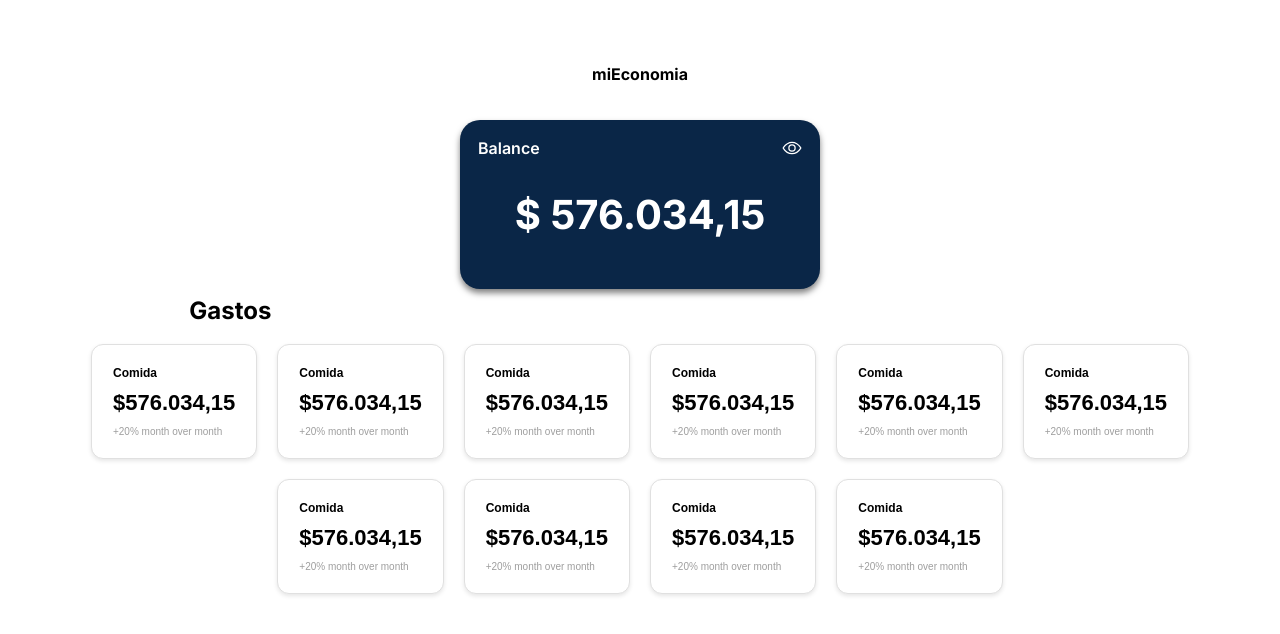
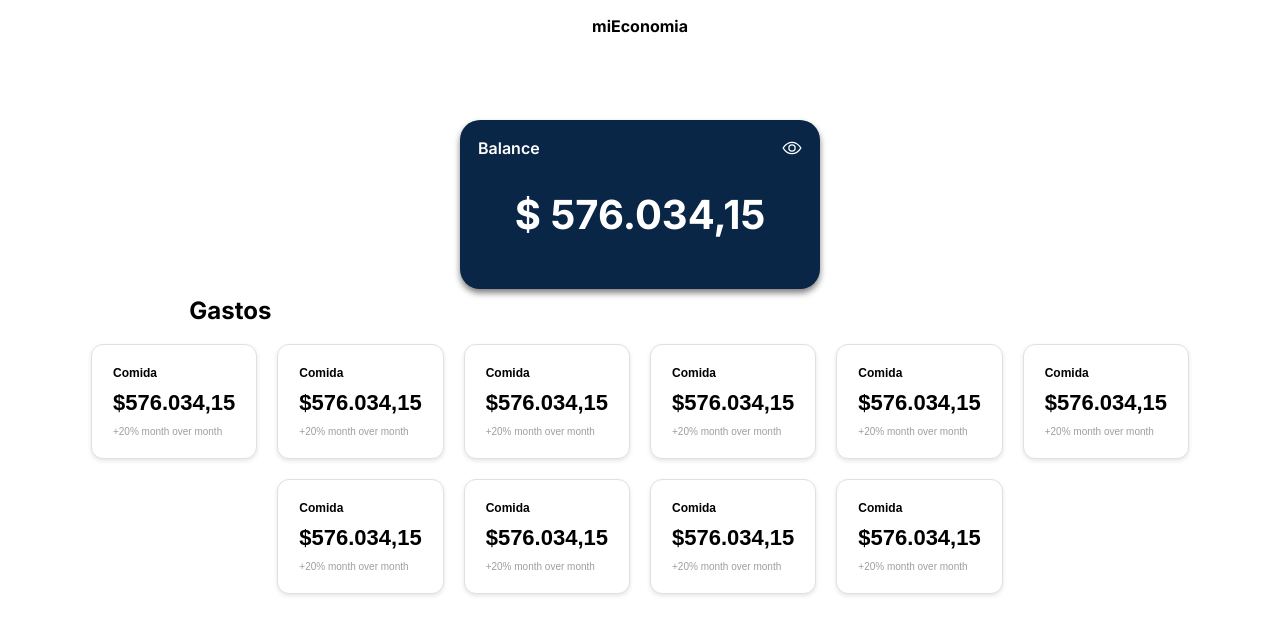
Before and after one commit to LucasCarde/miEconomia, a React (Vite) app: page / in a window 1280 px wide. Shown: the top 634 px of the page. Built offline with nearby package versions, Linux system fonts and the light colour scheme.

Commit message:
Actualizar pageTitle.css

```diff
--- a/src/components/PageTitle/pageTitle.css
+++ b/src/components/PageTitle/pageTitle.css
@@ -1,6 +1,6 @@
 .title {
     position: absolute;
-    top: 8%;
+    top: 2%;
     left: 50%;
     transform: translateX(-50%);
     text-align: center;
```
